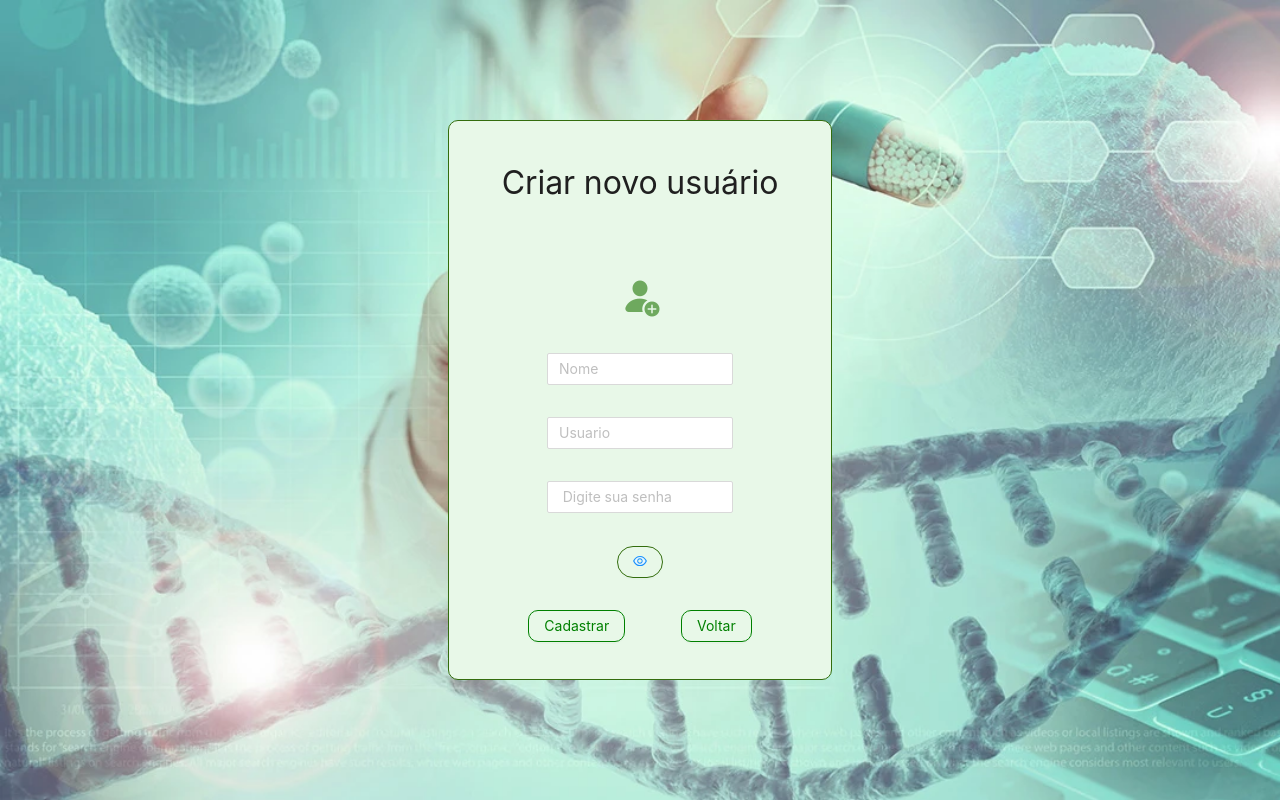
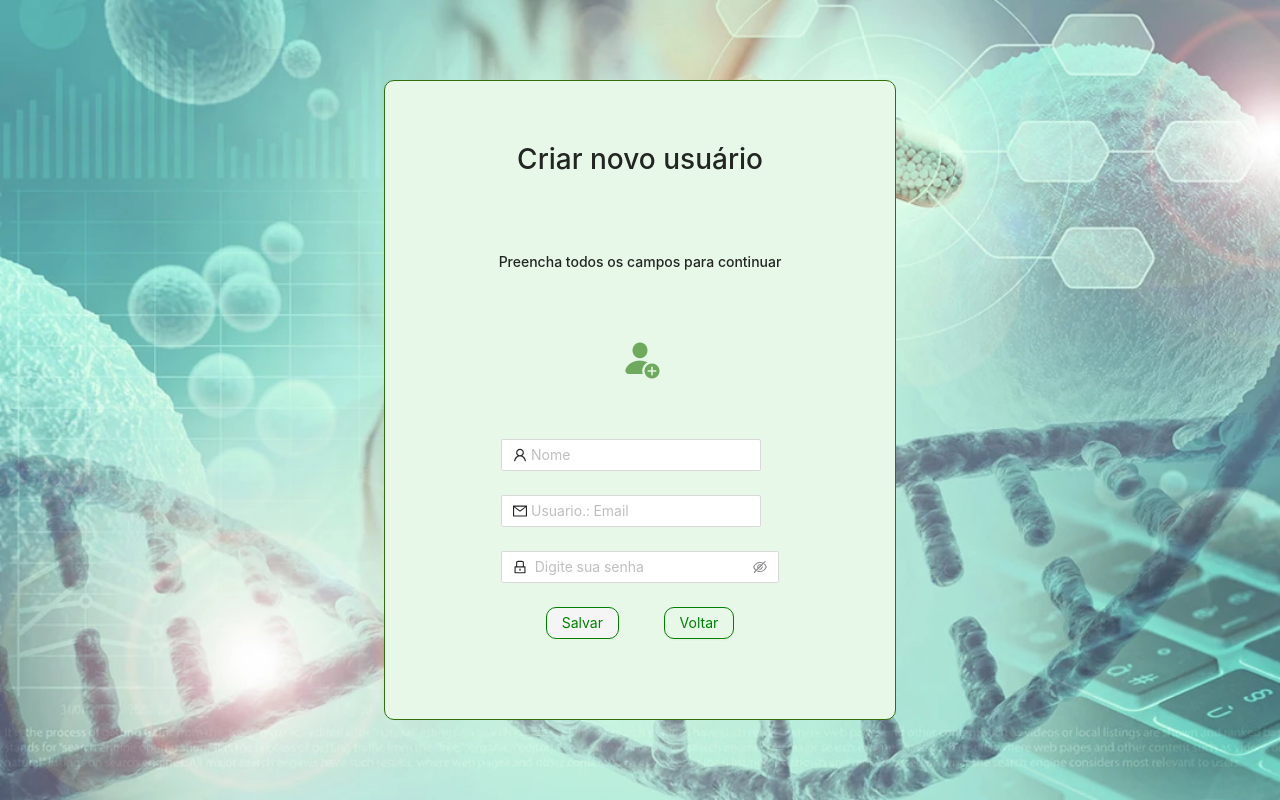
Before and after one commit to wtbno/CapsFront, a React (Create React App) app: page /create in a window 1280 px wide. Built offline with nearby package versions, Linux system fonts and the light colour scheme.

Commit message:
feat.: validação de campos do formulario

```diff
--- a/src/Pages/CreateUser/index.jsx
+++ b/src/Pages/CreateUser/index.jsx
@@ -1,9 +1,8 @@
 import React, { useState, useEffect } from "react";
-import { Button, Input, Spin } from "antd";
+import { Button, Input, Checkbox, Form } from "antd";
 import { useNavigate } from "react-router-dom";
 import "./style.css";
-
-import { EyeTwoTone } from "@ant-design/icons";
+import { LockOutlined, UserOutlined, MailOutlined } from "@ant-design/icons";
 
 const submitBtn = {
   color: "green",
@@ -11,18 +10,54 @@ const submitBtn = {
   borderRadius: "10px",
 };
 
+const tailFormItemLayout = {
+  wrapperCol: {
+    xs: {
+      span: 24,
+      offset: 0,
+    },
+    sm: {
+      span: 16,
+      offset: 80,
+    },
+  },
+};
+
+function checkInputs(inputs) {
+  var filled = true;
+
+  inputs.forEach(function (input) {
+    if (input.value === "") {
+      filled = false;
+    }
+  });
+
+  return filled;
+}
+var inputs = document.querySelectorAll("input");
+var button = document.querySelector("button");
+inputs.forEach(function (input) {
+  input.addEventListener("keyup", function () {
+    if (checkInputs(inputs)) {
+      button.disabled = false;
+    } else {
+      button.disabled = true;
+    }
+  });
+});
+
 export default function CreateUser() {
   const [name, setName] = useState();
   const [email, setEmail] = useState();
   const [password, setPassword] = useState();
 
-  const [isValidName, setIsValidName] = useState('');
+  const onFinish = (values) => {
+    console.log("Success:", values);
+  };
 
-  const handleName = () => {
-    if (name === '') {
-      setIsValidName(false)
-    }else setIsValidName(true)
-  }
+  const onFinishFailed = (errorInfo) => {
+    console.log("Failed:", errorInfo);
+  };
 
   const [isLoading, setIsLoading] = useState(true);
   useEffect(() => {
@@ -62,55 +97,117 @@ export default function CreateUser() {
           className="root"
         >
           <div className="createUserBox">
-            <p>Criar novo usuário</p>
+            <h1>Criar novo usuário</h1>
+            <h4>Preencha todos os campos para continuar</h4>
             <img className="userAdd" src="/user1.png" />
+            <Form
+              name="basic"
+              labelCol={{
+                span: 80,
+              }}
+              wrapperCol={{
+                span: 160,
+              }}
+              initialValues={{
+                remember: true,
+              }}
+              onFinish={onFinish}
+              onFinishFailed={onFinishFailed}
+              autoComplete="off"
+            >
+              <Form.Item
+                style={{
+                  display: "flex",
+                  alignItems: "center",
+                }}
+                name="username"
+                rules={[
+                  {
+                    required: true,
+                    message: "Por favor insira seu nome!",
+                  },
+                ]}
+              >
                 <Input
+                  prefix={<UserOutlined className="site-form-item-icon" />}
                   onChange={(e) => {
                     setName(e.target.value);
                   }}
-              className="iptArea"
                   placeholder="Nome"
                   value={name}
                 />
+              </Form.Item>
+
+              <Form.Item
+                name="email"
+                rules={[
+                  {
+                    type: "email",
+                    message: "E-mail inválido",
+                  },
+                  {
+                    required: true,
+                    message: "Insira seu E-mail!",
+                  },
+                ]}
+                style={{
+                  display: "flex",
+                  alignItems: "center",
+                }}
+              >
                 <Input
+                  prefix={<MailOutlined className="site-form-item-icon" />}
+                  name="email"
                   onChange={(e) => {
                     setEmail(e.target.value);
                   }}
-              className="iptArea"
-              placeholder="Usuario"
+                  placeholder="Usuario.: Email"
                   value={email}
                 />
-            <Input
-              EyeTwoTone
+              </Form.Item>
+
+              <Form.Item
+                name="password"
+                rules={[
+                  {
+                    required: true,
+                    message: "Insira uma senha de 6 digitos",
+                  },
+                ]}
+                style={{
+                  display: "flex",
+                  alignItems: "center",
+                }}
+              >
+                <Input.Password
+                  prefix={<LockOutlined className="site-form-item-icon" />}
                   type="password"
                   id="senha"
                   name="senha"
-              className="iptArea"
                   placeholder=" Digite sua senha"
                   onChange={(e) => {
                     setPassword(e.target.value);
                   }}
                   value={password}
                 />
-            <Button
-              style={{ borderRadius: "30px", border: "1px solid #336d0d" }}
-              type="ghost"
-              onClick={() => showPass()}
-            >
-              <EyeTwoTone />
-            </Button>
+              </Form.Item>
 
               <div className="btnBox">
+                <Form.Item {...tailFormItemLayout}>
                   <Button
                     onClick={() => {
-                  navigation("/register");
+                      navigation("/products");
                     }}
-                className="submitBtn"
+                    disabled="disabled"
                     style={submitBtn}
+                    type="primary"
+                    htmlType="submit"
                     ghost
                   >
-                Cadastrar
+                    Salvar
                   </Button>
+                </Form.Item>
+
                 <Button
                   onClick={() => {
                     navigation("/");
@@ -122,6 +219,7 @@ export default function CreateUser() {
                   Voltar
                 </Button>
               </div>
+            </Form>
           </div>
         </div>
       )}
--- a/src/Pages/CreateUser/style.css
+++ b/src/Pages/CreateUser/style.css
@@ -26,17 +26,14 @@
   align-items: center;
   justify-content: space-evenly;
   flex-direction: column;
-  height: 70vh;
+  height: 80vh;
   max-width: 50%;
-  width: 30%;
+  width: 40%;
   border-radius: 10px;
-  padding: 5px;
   background-color: #e8f8e8;
 }
 
-.iptArea {
-  max-width: 50%;
-}
+
 
 .submitBtn {
   color: "green";
@@ -51,6 +48,6 @@
 
   display: flex;
   justify-content: space-evenly;
-
-  width: 90%;
+  border: "1px #5fd solid";
+  width: 100%;
 }
```
Lines whose indentation alone changed are shown as unchanged.
